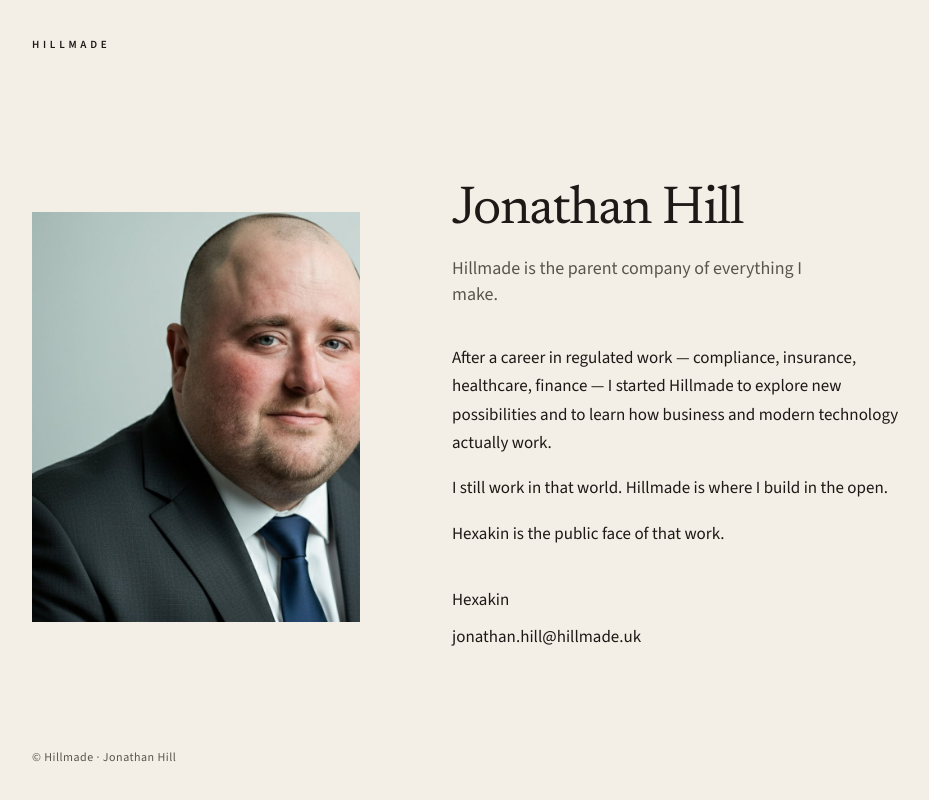
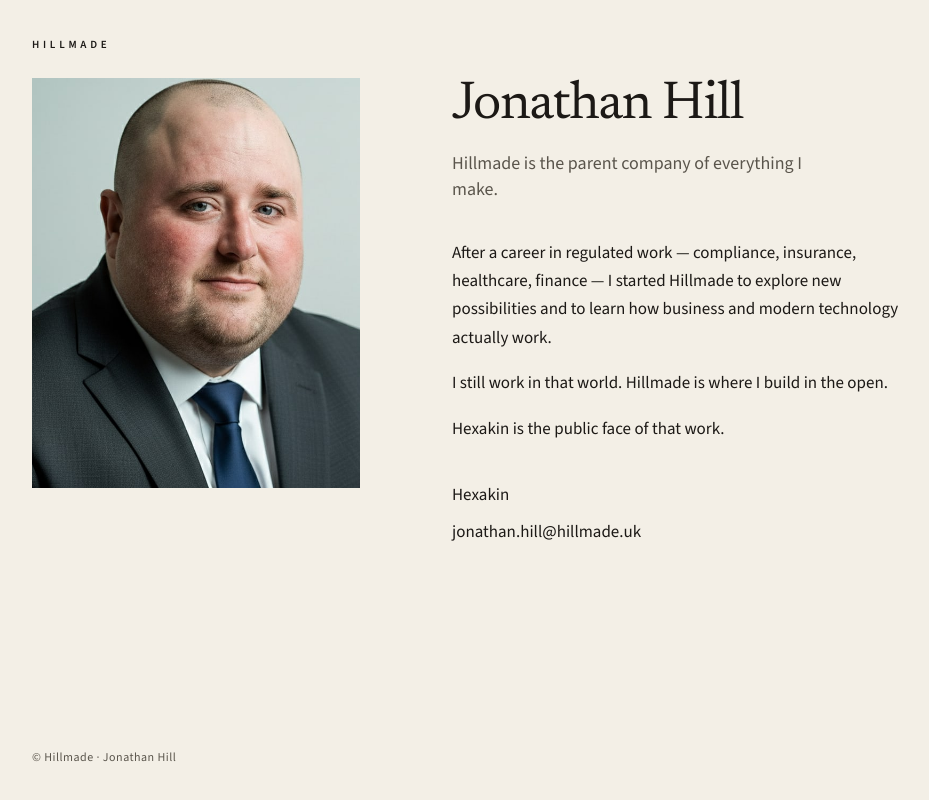
Before and after one commit to Hexakin/hillmade-uk, a Next.js app: page / in a window 1280 px wide. Shown: the whole page, without its empty margins (112-1041 px from the left). Built offline with nearby package versions, Linux system fonts and the light colour scheme.

Commit message:
Fix headshot crop and close the gap under the wordmark
Shift the portrait with object-position so both ears stay in the
existing box, and drop the extra top space above the main block.

Co-authored-by: Hexakin <Hexakin@users.noreply.github.com>

```diff
--- a/app/globals.css
+++ b/app/globals.css
@@ -69,34 +69,36 @@ a:focus-visible {
 .profile {
   flex: 1;
   display: grid;
-  align-items: center;
+  align-items: start;
   gap: 2.75rem;
-  padding: 3.25rem 0 3rem;
+  padding: 1.35rem 0 3rem;
 }
 
 @media (min-width: 880px) {
   .profile {
     grid-template-columns: minmax(14rem, 20.5rem) minmax(0, 28rem);
     column-gap: 5.75rem;
-    padding: 7.5rem 0 5.5rem;
+    padding: 1.5rem 0 4rem;
   }
 }
 
 .portrait {
+  position: relative;
   margin: 0;
+  width: 100%;
+  max-width: 16.5rem;
+  aspect-ratio: 4 / 5;
+}
+
+@media (min-width: 880px) {
+  .portrait {
+    max-width: none;
+  }
 }
 
 .portrait img {
-  width: 100%;
-  max-width: 16.5rem;
-  height: auto;
-  display: block;
-}
-
-@media (min-width: 880px) {
-  .portrait img {
-    max-width: none;
-  }
+  object-fit: cover;
+  object-position: 35% 50%;
 }
 
 .name {
--- a/app/page.tsx
+++ b/app/page.tsx
@@ -7,8 +7,7 @@ export default function Home() {
         <Image
           src="/jonathan-hill.jpg"
           alt="Jonathan Hill"
-          width={800}
-          height={1000}
+          fill
           priority
           sizes="(min-width: 880px) 20.5rem, 16.5rem"
         />
```
Also changed, not shown: public/jonathan-hill.jpg.
